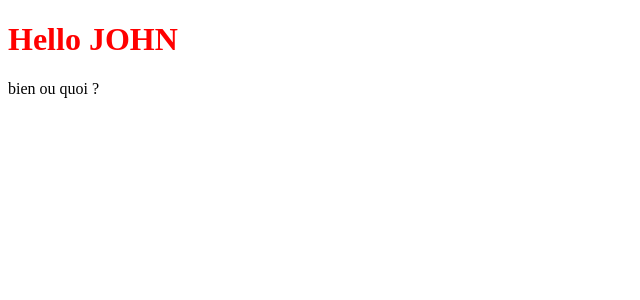
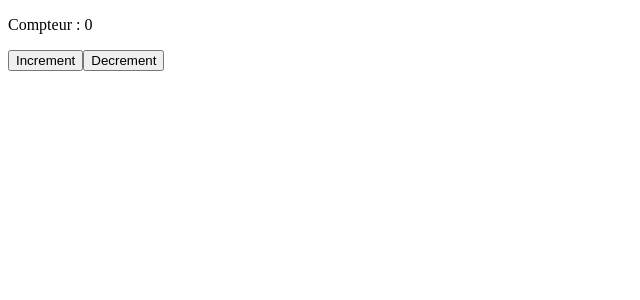
Before and after one commit to ro95/test-vue, a Vue app: page / in a window 1280 px wide. Shown: the top 300 px of the page, without its empty margins (0-640 px from the left). Built offline with nearby package versions, Linux system fonts and the light colour scheme.

Commit message:
sentence condition

```diff
--- a/src/App.vue
+++ b/src/App.vue
@@ -1,10 +1,15 @@
 <template>
-  <h1>Hello {{ fisrtNAme.toUpperCase() }}</h1>
-  <p>bien ou quoi ?</p>
+  <p>Compteur : {{ count }}</p>
+  <div v-show="count > 6">Congrats vous avez cliqué plus de 6 fois</div>
+  <button @click="increment">Increment</button>
+  <button @click="decrement">Decrement</button>
 </template>
 
 <script setup>
-const fisrtNAme = "John";
+import { ref } from "vue";
+const count = ref(0);
+const increment = (event) => count.value++;
+const decrement = () => count.value--;
 </script>
 
 <style>
```
